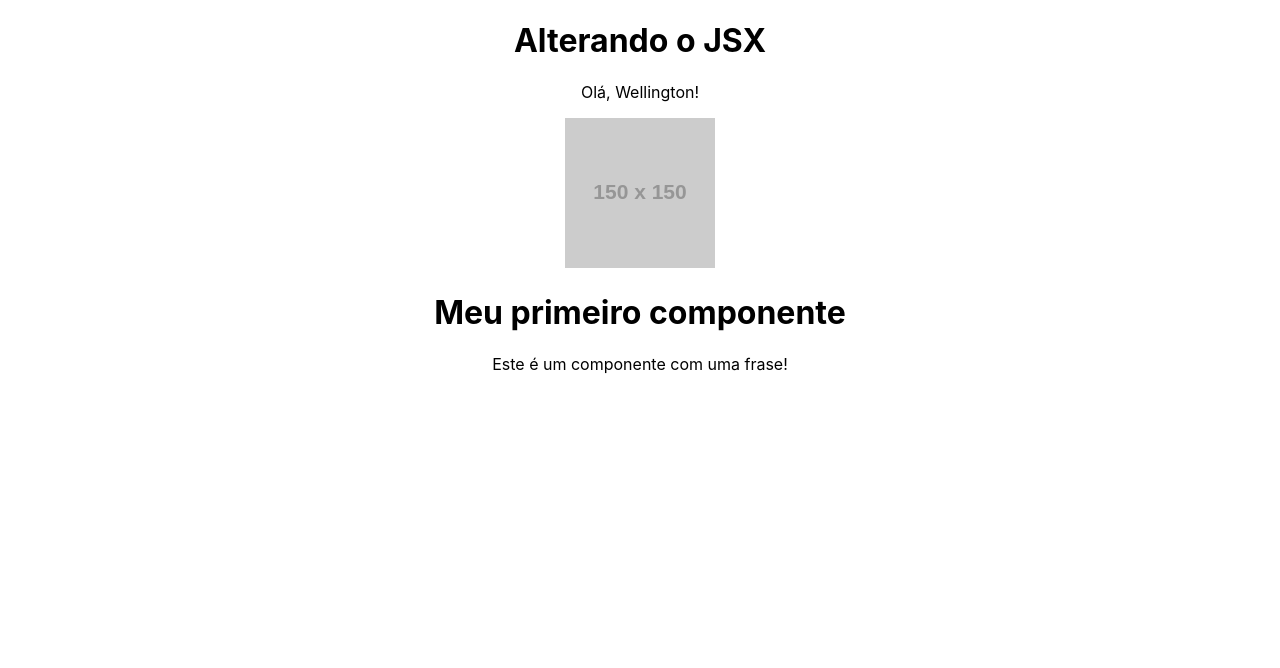
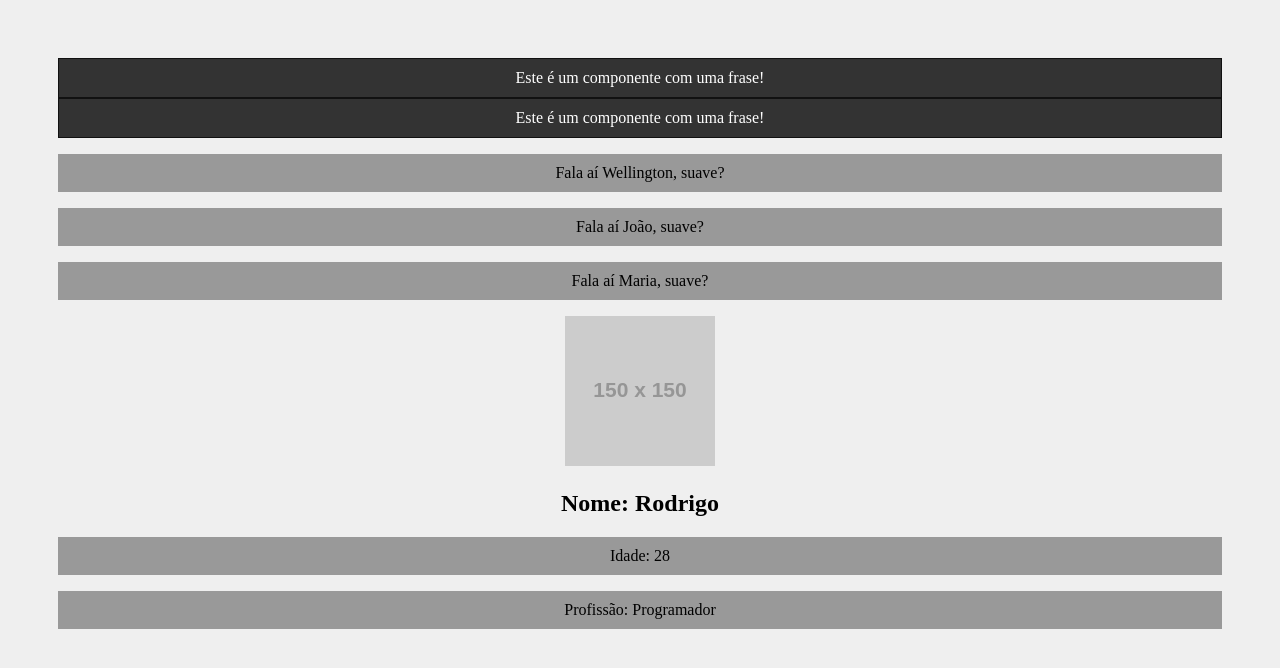
Before and after one commit to wellingtongmota/curso-react, a React (Create React App) app: page / in a window 1280 px wide. Shown: the top 668 px of the page. Built offline with nearby package versions, Linux system fonts and the light colour scheme.

Commit message:
Aula 5 e 6 - Props e inserindo CSS

```diff
--- a/src/App.js
+++ b/src/App.js
@@ -1,18 +1,21 @@
 import './App.css';
+import HelloWorld from './componets/HelloWorld'
+import Pessoa from './componets/Pessoa';
+import SayMyName from './componets/SayMyName';
 import Frase from './componets/Frase';
-import HelloWorld from './componets/HelloWorld';
 
 function App() {
-  const name = 'Wellington'
-  const url = "https://via.placeholder.com/150"
+  const nome = 'Maria'
 
   return (
     <div className="App">
-      <h1>Alterando o JSX</h1>
-      <p>Olá, {name}!</p>
-      <img src={url} alt='Minha imagem'/>
-      < HelloWorld/>
-      < Frase/>
+      {/* <HelloWorld /> */}
+      <Frase />
+      <Frase />
+      <SayMyName nome='Wellington'/>
+      <SayMyName nome='João' />
+      <SayMyName nome={nome} />
+      <Pessoa nome='Rodrigo' idade='28' profissao='Programador' foto='https://via.placeholder.com/150'/>
     </div>
   );
 }
--- a/src/componets/Frase.js
+++ b/src/componets/Frase.js
@@ -1,7 +1,9 @@
+import styles from './Frase.module.css'
+
 function Frase() {
   return (
-    <div>
-      <p>Este é um componente com uma frase!</p>
+    <div className={styles.fraseContainer}>
+      <p className={styles.fraseContent}>Este é um componente com uma frase!</p>
     </div>
   )
 }
--- /dev/null
+++ b/src/componets/Frase.module.css
@@ -0,0 +1,10 @@
+.fraseContainer {
+  background-color: #333;
+  border: 1px solid #111;
+}
+
+.fraseContent {
+  color: #fff;
+  background-color: #333;
+  margin: 0;
+}
--- /dev/null
+++ b/src/componets/Pessoa.js
@@ -0,0 +1,25 @@
+// function Pessoa (props) {
+//   return (
+//     <div>
+//       <img src={props.foto} alt={props.nome}/>
+//       <h2>Nome: {props.nome}</h2>
+//       <p>Idade: {props.idade}</p>
+//       <p>Profissão: {props.profissao}</p>
+//     </div>
+//   )
+// }
+
+//ou
+
+function Pessoa ({nome, idade, profissao, foto}) {
+  return (
+    <div>
+      <img src={foto} alt={nome}/>
+      <h2>Nome: {nome}</h2>
+      <p>Idade: {idade}</p>
+      <p>Profissão: {profissao}</p>
+    </div>
+  )
+}
+
+export default Pessoa
--- /dev/null
+++ b/src/componets/SayMyName.js
@@ -0,0 +1,9 @@
+function SayMyName (props) {
+  return (
+    <div>
+      <p>Fala aí {props.nome}, suave?</p>
+    </div>
+  )
+}
+
+export default SayMyName
--- a/src/index.css
+++ b/src/index.css
@@ -1,10 +1,15 @@
 body {
-  margin: 0;
-  font-family: -apple-system, BlinkMacSystemFont, 'Segoe UI', 'Roboto', 'Oxygen',
-    'Ubuntu', 'Cantarell', 'Fira Sans', 'Droid Sans', 'Helvetica Neue',
-    sans-serif;
-  -webkit-font-smoothing: antialiased;
-  -moz-osx-font-smoothing: grayscale;
+  padding: 50px;
+  background-color: #efefef;
+}
+
+h1 {
+  color: #333;
+}
+
+p {
+  background-color: #999;
+  padding: 10px;
 }
 
 code {
```
